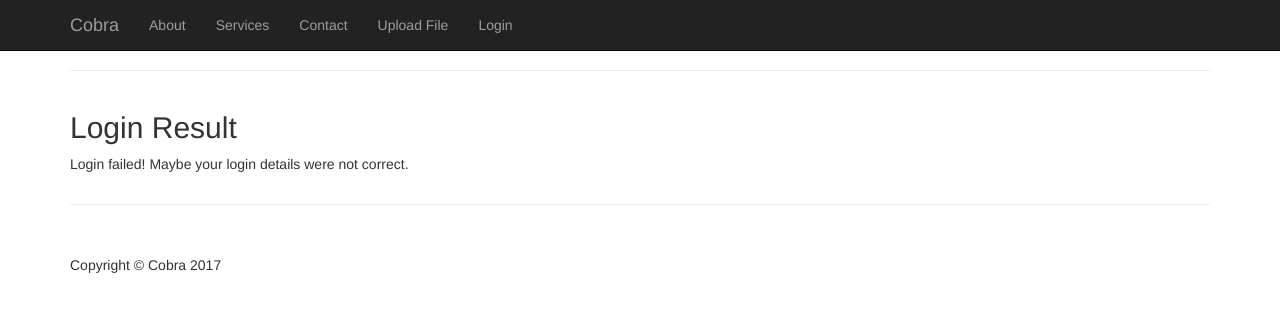
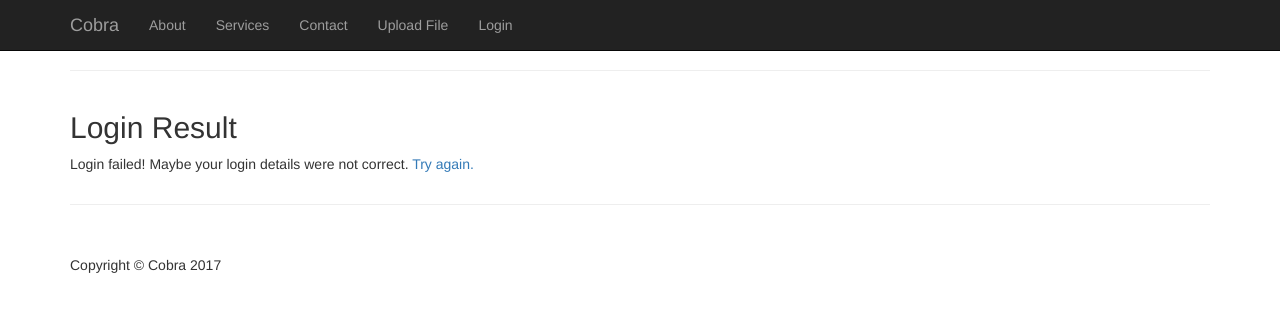
Before and after one commit to viperior/warsloth, a PHP site: page /loginPost.php in a window 1280 px wide. Shown: the top 312 px of the page. Run offline with PHP 8.4, Linux system fonts and the light colour scheme; data comes from the database, SQL or seed files in the repository.

Commit message:
Add try again link to login failure page

```diff
--- a/public/loginPost.php
+++ b/public/loginPost.php
@@ -48,7 +48,9 @@
 			}
 			else
 			{
-				echo '<p>Login failed! Maybe your login details were not correct.</p>';
+				echo '
+					<p>Login failed! Maybe your login details were not correct. <a href="login.php">Try again.</a></p>
+				';
 			}
 		?>
 
```
